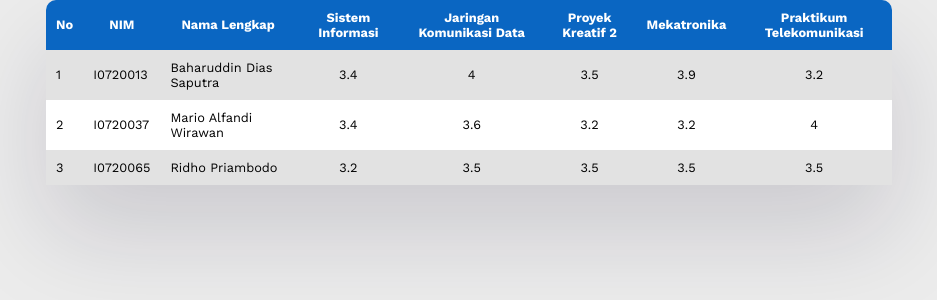
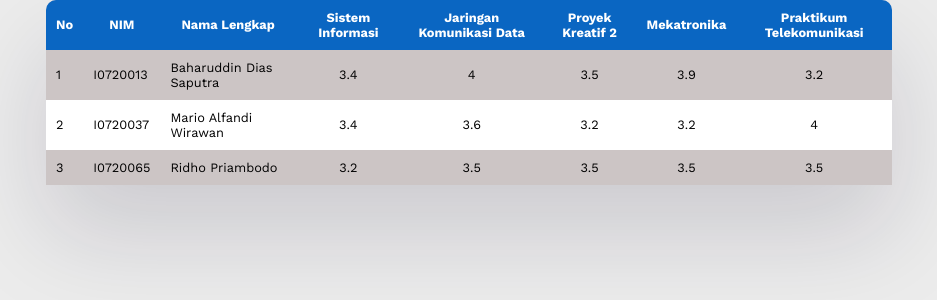
Before and after one commit to casperdias/SI_Week5, a PHP site: page / in a window 1280 px wide. Shown: the part 105-405 px from the top of the page, without its empty margins (171-1108 px from the left). Run offline with PHP 8.4, Linux system fonts and the light colour scheme; data comes from the database, SQL or seed files in the repository; data that the repository does not hold is empty.

Commit message:
Update style.css

```diff
--- a/style.css
+++ b/style.css
@@ -47,7 +47,7 @@ table{
   font-size: 0.8em;
 }
 tr:nth-child(odd){
-  background-color: rgb(226, 226, 226);
+  background-color: rgb(204, 197, 197);
 }
 th{
   text-align: center;
```
